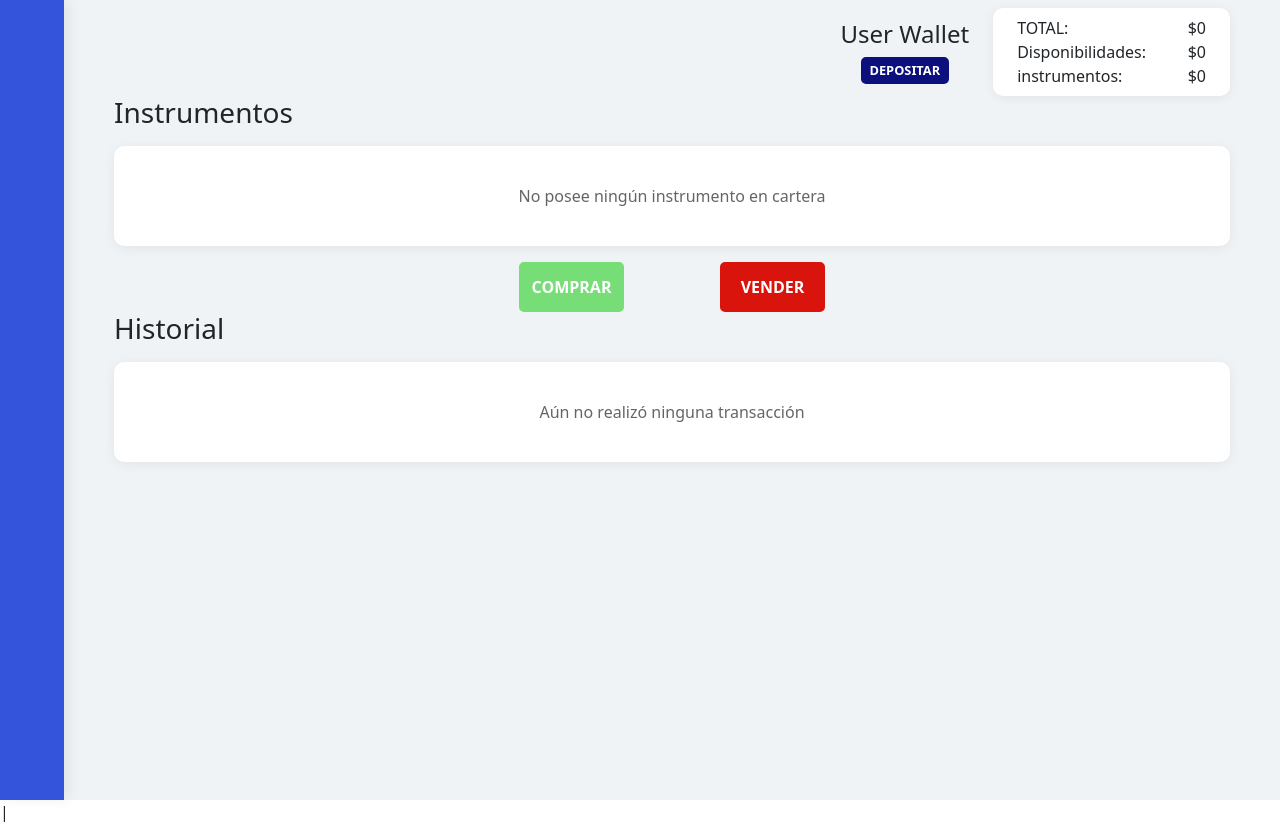
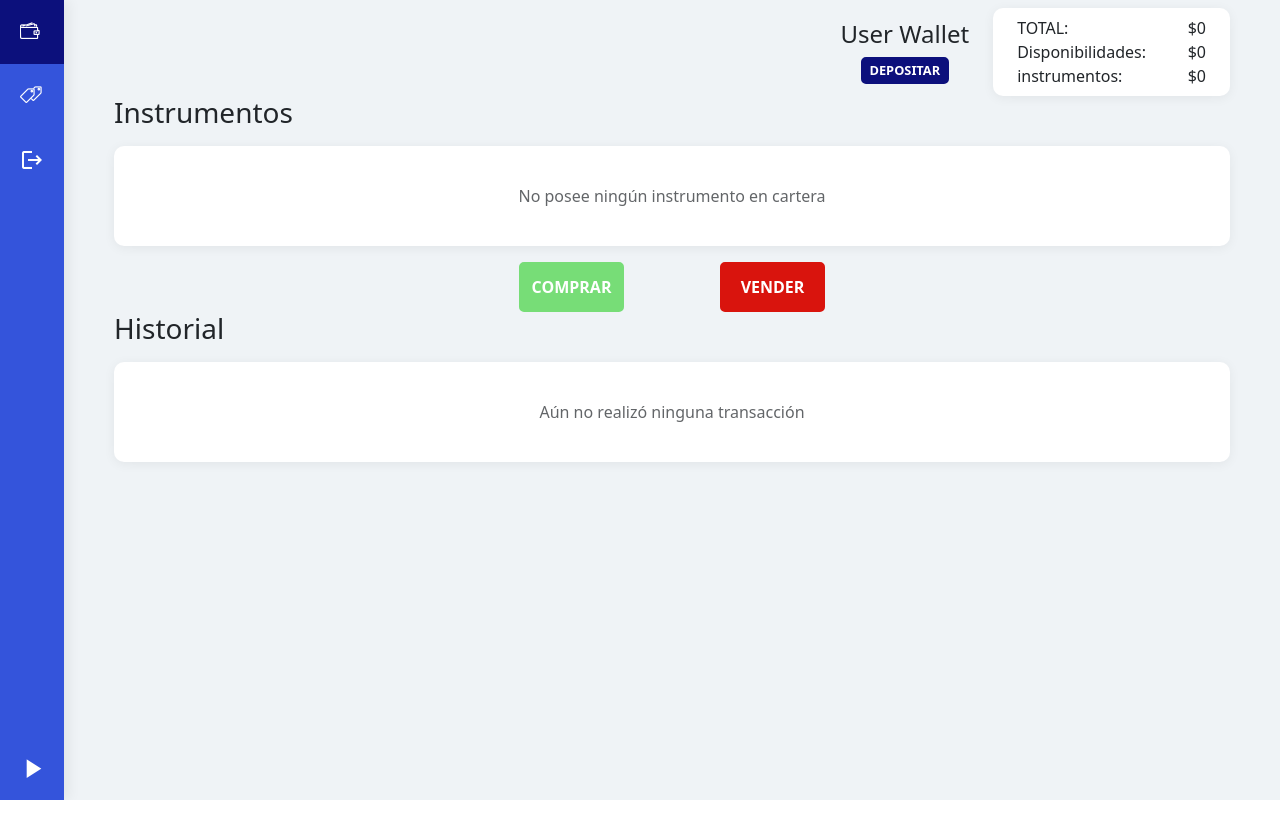
Before and after one commit to GermanStevssel/kimuraWallet, a website: page panel.html in a window 1280 px wide. After the commit the page ends 800 px from the top, so only its background shows below. Drawn offline with nearby package versions, Linux system fonts and the light colour scheme.

Commit message:
adding animation to sidebar

```diff
--- a/js/views.js
+++ b/js/views.js
@@ -82,3 +82,12 @@ function showInstruments(user) {
     instruments.append(div)
   });
 }
+
+// Animación para mostrar sidebar
+$('.navToggleBtn').click(function () {
+	$('.nav').toggleClass("mostrar");
+  $('.pageContainer').toggleClass('pageContWidth');
+  $('.navToggleBtn').toggleClass('rotate')
+  $('.navTitle').toggle()
+  console.log($(".sideBar"))
+});
--- a/panel.html
+++ b/panel.html
@@ -14,12 +14,33 @@
   </head>
   <body>
     <main class="main">
-      <section class="sidebar">
-        <div class="header-container"></div>
-        <nav class="categorias"></nav>
-        <div class="button-container"></div>
+      <section class="nav">
+        <div class="headerContainer"></div>
+        <nav class="navCategories">
+          <div class="navIcons">
+            <a href="#">
+              <i class="icon-wallet"></i>
+              <span class="navTitle">Billetera</span>
+            </a>
+          </div>
+          <div class="navIcons">
+            <a href="#">
+              <i class="icon-priceTags"></i>
+              <span class="navTitle">Cotizaciones</span>
+            </a>
+          </div>
+          <div class="navIcons">
+            <a href="#">
+              <i class="icon-logout"></i>
+              <span class="navTitle">Salir</span>
+            </a>
+          </div>
+        </nav>
+        <button type="button" class="navButton navToggleBtn">
+          <i class="icon-arrow"></i>
+        </button>
       </section>
-      <section class="page-container">
+      <section class="pageContainer">
         <div class="container mt-2 d-flex justify-content-end">
           <div class="d-flex flex-column justify-content-center me-4">
             <h1 id="user">
@@ -157,7 +178,7 @@
       </section>
     </main>
 
-    <script src="https://code.jquery.com/jquery-3.6.0.min.js" integrity="sha256-/xUj+3OJU5yExlq6GSYGSHk7tPXikynS7ogEvDej/m4=" crossorigin="anonymous"></script>|
+    <script src="https://code.jquery.com/jquery-3.6.0.min.js" integrity="sha256-/xUj+3OJU5yExlq6GSYGSHk7tPXikynS7ogEvDej/m4=" crossorigin="anonymous"></script>
     <script src="js/classes.js"></script>
     <script src="js/views.js"></script>
     <script src="js/app.js"></script>
--- a/scss/views/_panel.scss
+++ b/scss/views/_panel.scss
@@ -7,18 +7,73 @@
   width: 100vw;
   height: 100vh;
 
-  .sidebar {
+  .nav {
     display: flex;
     flex-direction: column;
     flex-wrap: wrap;
+    flex: 1;
+    position: relative;
     background-color: $blue1;
     height: 100%;
     width: 5%;
     box-shadow: 5px 0 12px 0 rgba(0, 0, 0, 0.06);
-    z-index: 2;
+    z-index: 2000;
+
+    .navCategories {
+      display: flex;
+      flex-direction: column;
+
+      .navIcons {
+        display: flex;
+        align-items: center;
+
+        a {
+          padding: 20px;
+          text-decoration: none;
+
+          i {
+            align-self: center;
+          }
+
+          .navTitle {
+            display: none;
+            color: $white;
+            margin-left: 15px;
+          }
+        }
+
+        &:hover {
+          background-color: $blue0;
+        }
+      }
+    }
+
+    .navButton {
+      position: absolute;
+      color: white;
+      background-color: $blue1;
+      padding: 0.4rem;
+      width: 5vw;
+      font-size: 2rem;
+      border: none;
+      bottom: 0;
+      right: 0;
+
+
+      &:hover {
+        background-color: $blue0;
+      }
+    }
+
+    .rotate {
+      -webkit-transform: rotateY( 180deg );
+      -moz-transform: rotateY( 180deg );
+      -o-transform: rotateY( 180deg );
+      transform: rotateY( 180deg );
+    }
   }
 
-  .page-container {
+  .pageContainer {
     background-color: $gray2;
     height: 100vh;
     width: 95vw;
@@ -109,12 +164,21 @@
       }
     }
   }
+
+  .pageContWidth {
+    width: 85vw;
+  }
+
+  .mostrar{
+    width: 15vw;
+  }
 }
 
 .show {
   display: flex;
 }
 
+
 // .hide {
 //   display: none;
 // }
```
Also changed, not shown: css/icomoon/selection.json (+1 -1 lines), css/icomoon/fonts/icomoon.ttf, css/icomoon/fonts/icomoon.woff, css/icomoon/style.css, css/style.css, 3 other files.
